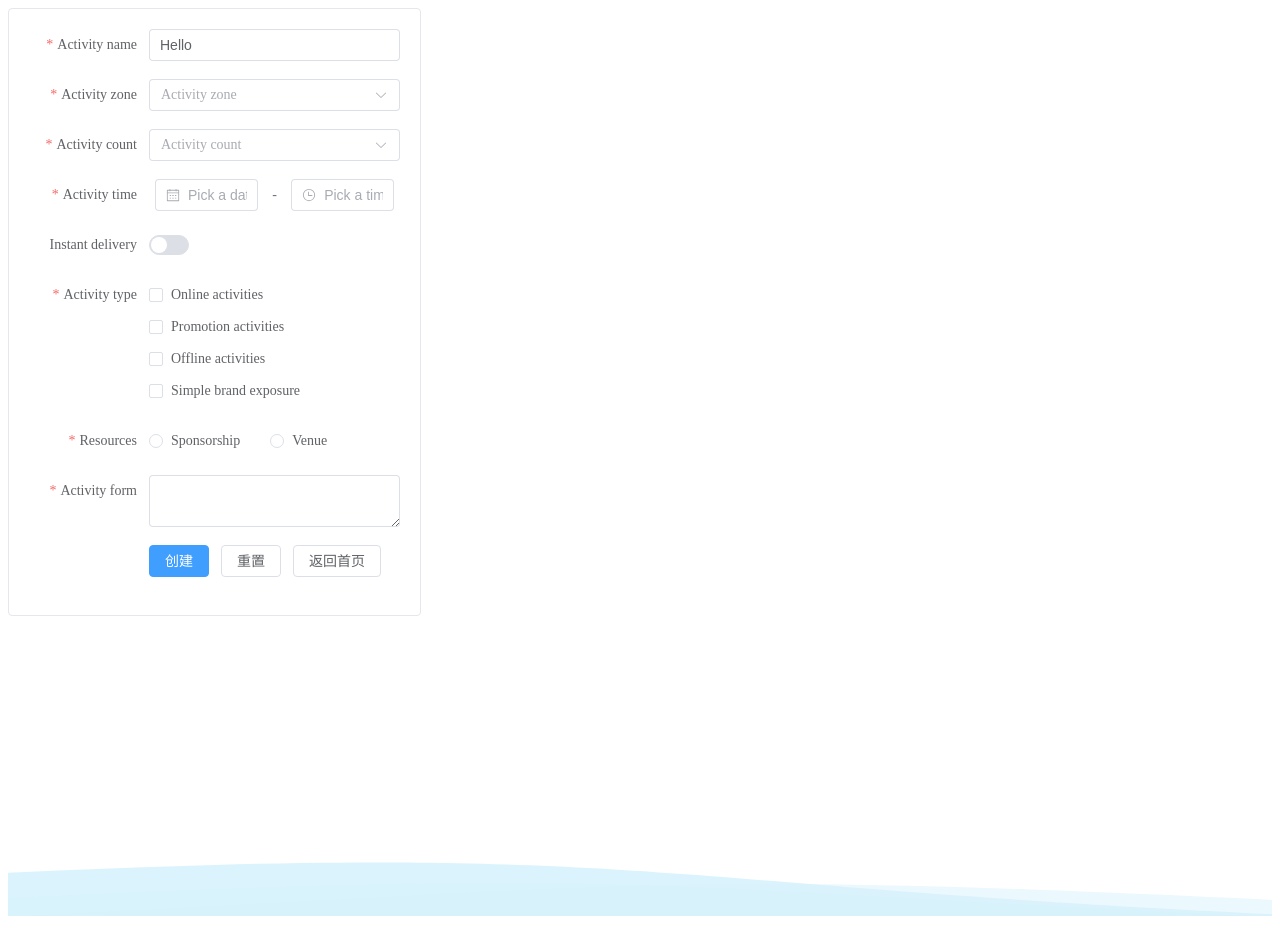
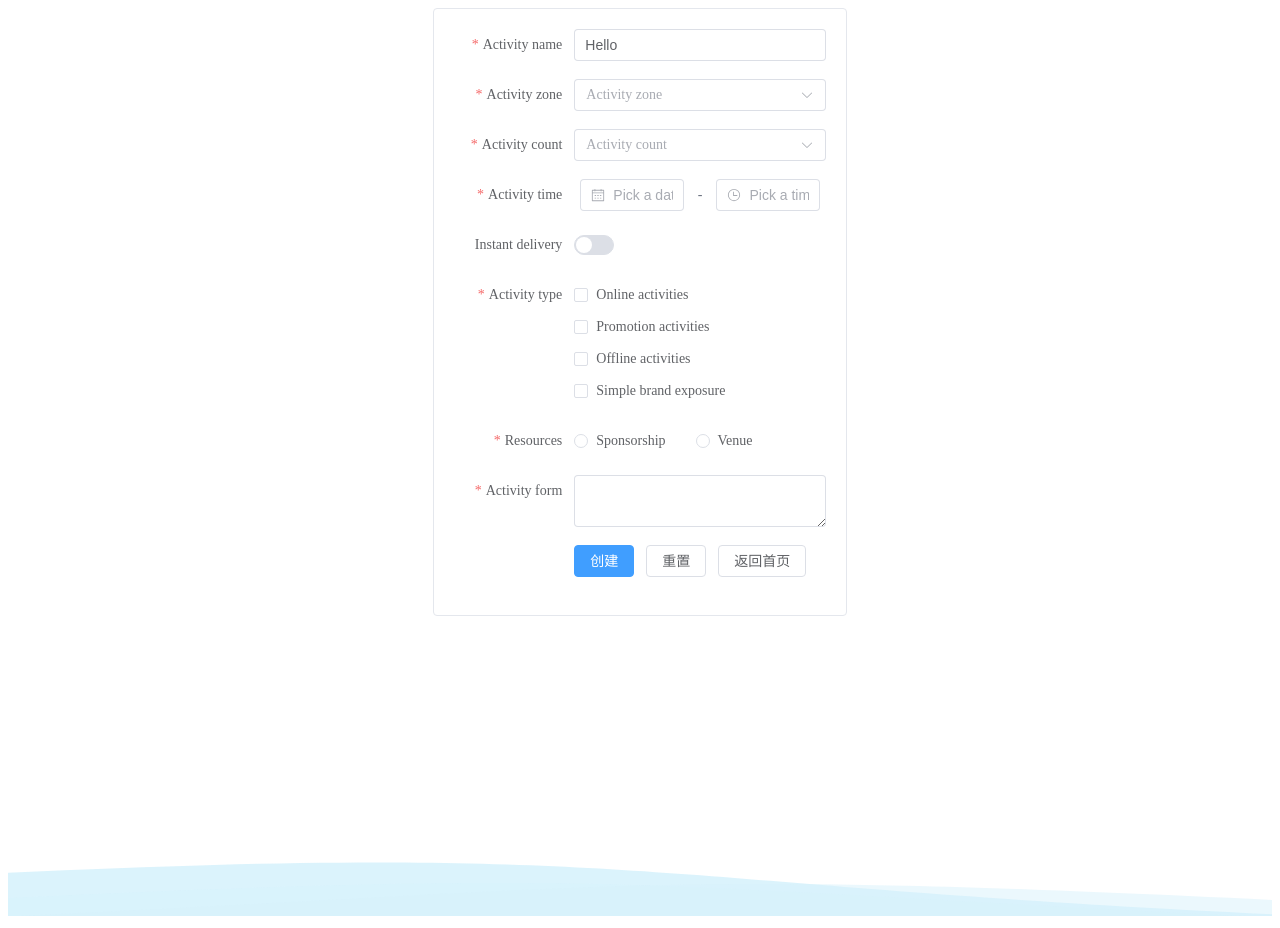
Before and after one commit to zhixi0912/study, a Vue app in the folder vue3/es6-ts-demo/: page /#/login in a window 1280 px wide. Built offline with nearby package versions, Linux system fonts and the light colour scheme; what vue-fullpage.js would draw is missing.

Commit message:
更新表单样式

```diff
--- a/vue3/es6-ts-demo/src/views/login/index.vue
+++ b/vue3/es6-ts-demo/src/views/login/index.vue
@@ -1,5 +1,5 @@
 <template>
-  <el-row :gutter="12">
+  <el-row :gutter="12" style="justify-content: space-around;">
     <el-col :span="8">
       <el-card shadow="hover">
         <el-form
```
